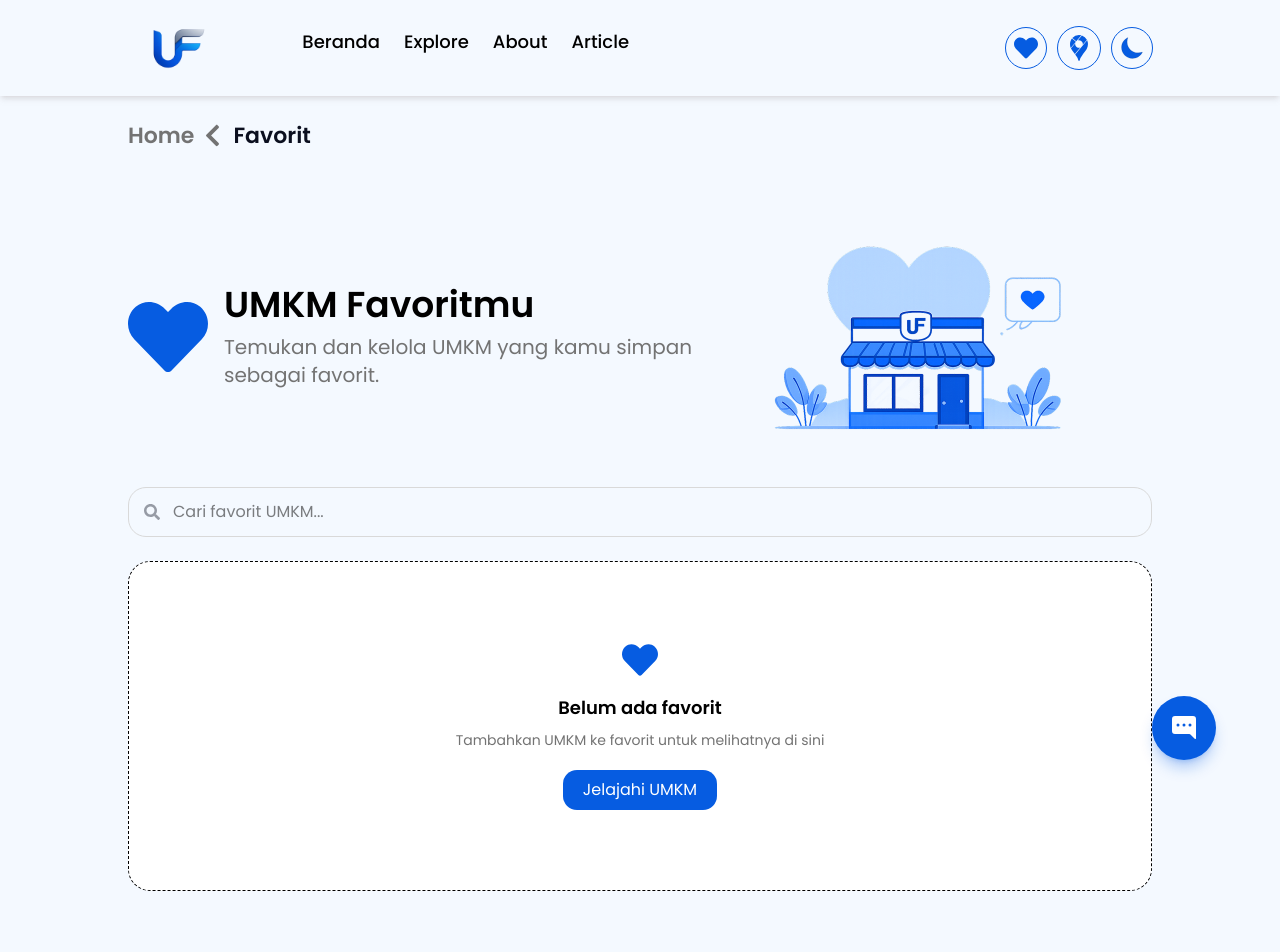
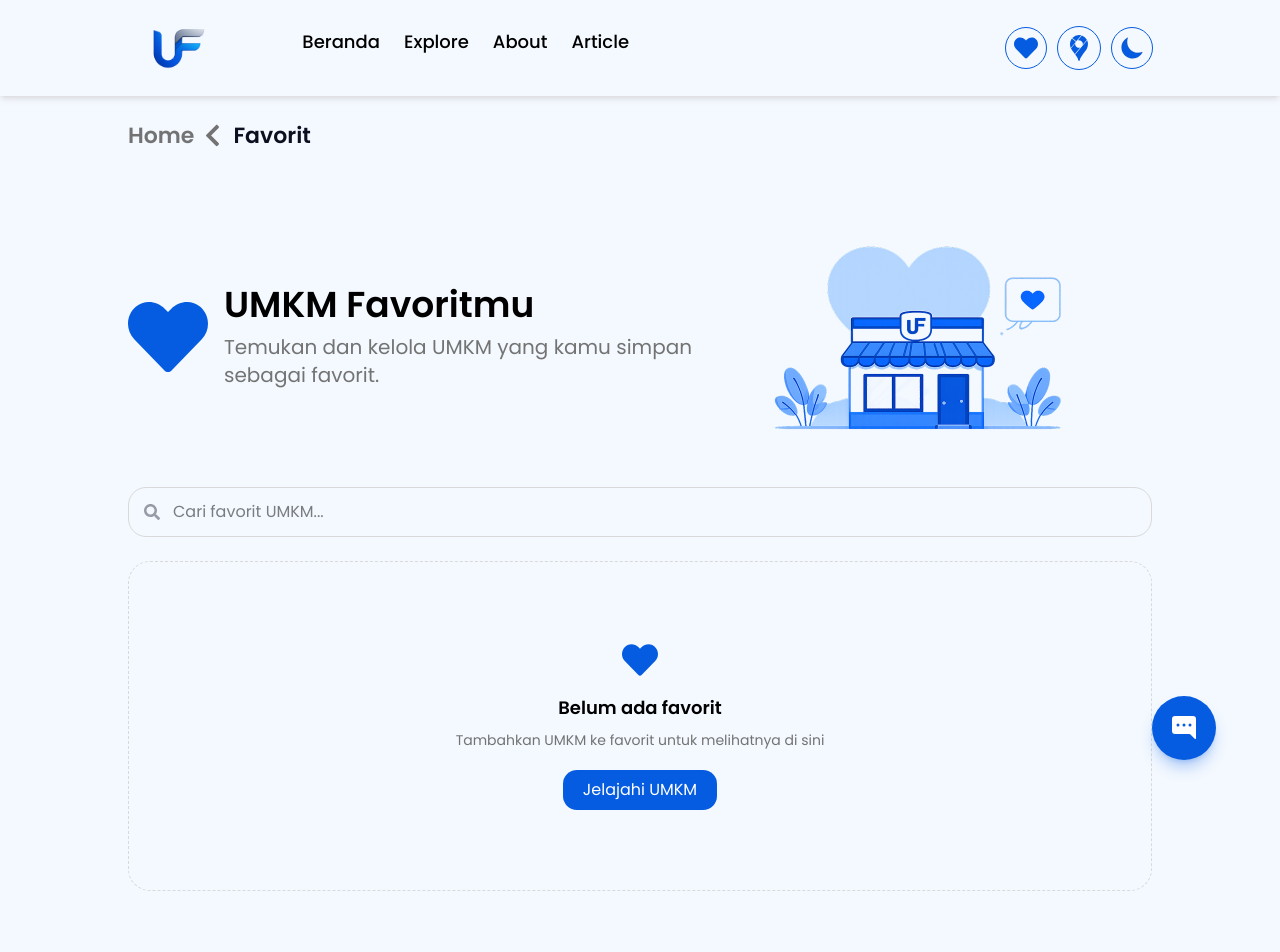
Before and after one commit to mdwkrnwn/PekanIT2026_SoftwareDev, a Next.js app: page /favorit in a window 1280 px wide. Shown: the top 952 px of the page. Built offline with nearby package versions, Linux system fonts and the light colour scheme.

Commit message:
fixed dark mode on favourite when there's no favorite

```diff
--- a/app/favorit/Favorite.tsx
+++ b/app/favorit/Favorite.tsx
@@ -85,7 +85,7 @@ export default function Favorite({
 
       {/* CONTENT */}
       {filtered.length === 0 ? (
-        <div className="rounded-3xl py-20 text-center bg-white border border-dashed">
+        <div className="rounded-3xl py-20 text-center bg-background border border-dashed border-border">
           <FaHeart className="text-primary mx-auto mb-4 text-4xl" />
 
           <h3 className="text-lg font-semibold">
@@ -167,10 +167,10 @@ export default function Favorite({
       )}
 
       {/* CTA */}
-      <section className="bg-primary relative mt-20 overflow-hidden rounded-[2rem] bg-linear-to-r from-[#8EAFE5] to-[#E5EEFD] text-white">
+      <section className="bg-primary relative mt-20 overflow-hidden rounded-[2rem] bg-linear-to-r dark:from-hero-end dark:to-hero-start from-[#8EAFE5] to-[#E5EEFD] text-white">
         <div className="md:grid-cols-2 grid items-center grid-cols-1 gap-6 px-10">
           <div className="space-y-5">
-            <h2 className="text-primary text-4xl font-semibold">
+            <h2 className="text-primary dark:text-white text-4xl font-semibold">
               Belum menemukan favorit lain?
             </h2>
 
```
